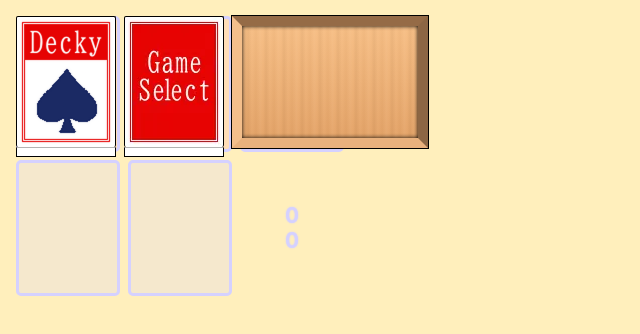
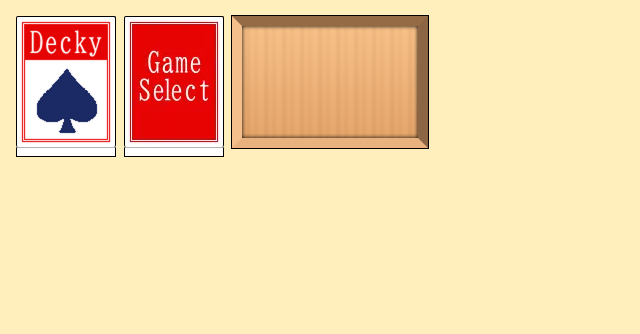
Before and after one commit to KyleBuii/Decky, a React (Vite) app: page / in a window 1280 px wide. Shown: the top 334 px of the page, without its empty margins (0-640 px from the left). Built offline with nearby package versions, Linux system fonts and the light colour scheme.

Commit message:
Changed drag direction to be 3 bits instead of 2 bits - Resetted drag count when dropping a deck

```diff
--- a/src/App.jsx
+++ b/src/App.jsx
@@ -41,12 +41,12 @@ const cards = suits.flatMap(({ suit, color }) =>
             (labelIndex % 5) * (cardSize[0] + cardSpreadGap),
             Math.floor(labelIndex / 5) * (cardSize[1] + cardSpreadGap),
         ],
-        flipped: false,
     }))
 );
 const cardsGameSelect = [
     {
         label: 'Blackjack 21',
+        name: 'blackjack21',
         suit: '&spades;',
         suitsMiddle: suitsMiddle['J'],
         color: 'black',
@@ -58,11 +58,15 @@ const cardsGameSelect = [
             (cardSize[1] + cardSpreadGap),
         ],
         flipped: true,
+        interactive: true,
     }
 ];
 
 const App = () => {
     const [deckOrder, setDeckOrder] = useState([]);
+    const [activeGames, setActiveGames] = useState({
+        blackjack21: false,
+    });
 
     const refDecks = useRef(null);
     const refCurrentDragged = useRef(null);
@@ -92,8 +96,21 @@ const App = () => {
         });
     };
 
-    const updateCurrentDragged = (element) => {
+    const updateDragged = (element) => {
         refCurrentDragged.current = element;
+    };
+
+    const updateDraggedPosition = (x, y) => {
+        refCurrentDragged.current.style.transform = `translate(${x}px, ${y}px)`;
+    };
+
+    const updateGame = (game) => {
+        setActiveGames((prev) => {
+            return {
+                ...prev,
+                [game]: !prev[game]
+            }
+        });
     };
 
     return (
@@ -101,17 +118,20 @@ const App = () => {
             <section className='deck-templates'></section>
             <section ref={refDecks}
                 className='decks'>
-                <Game currentDragged={refCurrentDragged}/>
+                {activeGames.blackjack21
+                    && <Game currentDragged={refCurrentDragged}
+                        updateDraggedPosition={updateDraggedPosition}/>}
                 <Deck number={0}
                     cards={cards}
                     order={deckOrder[0]}
                     updateOrder={updateDeckOrder}
-                    updateCurrentDragged={updateCurrentDragged}/>
+                    updateDragged={updateDragged}/>
                 <Deck number={1}
                     cards={cardsGameSelect}
                     order={deckOrder[1]}
                     updateOrder={updateDeckOrder}
-                    updateCurrentDragged={updateCurrentDragged}
+                    updateDragged={updateDragged}
+                    updateGame={updateGame}
                     cover='game-select'/>
                 <ChipStorage/>
             </section>
--- a/src/Card.jsx
+++ b/src/Card.jsx
@@ -1,6 +1,6 @@
 import { memo, useEffect, useRef } from 'react';
 
-const Card = ({ label, suit, suitsMiddle, color, order, onBringCardToFront, forcedPosition, resetId, flipped, art = '' }) => {
+const Card = ({ label, name, suit, suitsMiddle, color, order, onBringCardToFront, forcedPosition, resetId, flipped, interactive, updateGame = null, art = '' }) => {
     const refCard = useRef(null);
 
     const refMousePosition = useRef([0, 0]); /// Determines click or drag
@@ -23,6 +23,10 @@ const Card = ({ label, suit, suitsMiddle, color, order, onBringCardToFront, forc
 
         const cardInner = event.currentTarget.firstChild;
         cardInner.classList.toggle('card-flipped');
+
+        if (!interactive) return;
+
+        updateGame(name);
     };
 
     const handleMouseUp = (event) => {
--- a/src/CardSlot.jsx
+++ b/src/CardSlot.jsx
@@ -1,32 +1,19 @@
 import { memo, useRef } from 'react';
 
-const CardSlot = ({ name = '', currentDragged = null }) => {
+const CardSlot = ({ currentDragged, updateDraggedPosition, name = '' }) => {
     const refSlot = useRef(null);
 
-    const handleMouseMove = (event) => {
-        if (!currentDragged) return;
+    const handleClick = (event) => {
+        if (!currentDragged.current) return;
 
-        const rectCurrentDragged = currentDragged.current.getBoundingClientRect();
-        const deltaX = event.clientX - rectCurrentDragged.x;
-        const deltaY = event.clientY - rectCurrentDragged.y;
-
-        const refSlot = refSlot.current.getBoundingClientRect();
-        const posX = refSlot.x + deltaX;
-        const posY = refSlot.y + deltaY;
-
-        refDeckPosition.current = [posX, posY];
-        event.currentTarget.style.transform = `translate(${posX}px, ${posY}px)`;
-
-        // if (refIsClick.current && ((Math.abs(deltaX) > 5) || (Math.abs(deltaY) > 5))) {
-        //     refIsDragging.current = true;
-        //     refIsClick.current = false;
-        // };
+        const rectSlot = refSlot.current.getBoundingClientRect();
+        updateDraggedPosition(rectSlot.x, rectSlot.y);
     };
 
     return (
         <section ref={refSlot}
             className='slot'
-            onMouseMove={handleMouseMove}>
+            onClick={handleClick}>
             {(name !== '')
                 ? <span>{name}</span>
                 : <></>}
--- a/src/Deck.jsx
+++ b/src/Deck.jsx
@@ -3,16 +3,27 @@ import { IconContext } from 'react-icons';
 import { IoIosMove } from 'react-icons/io';
 import Card from './Card';
 
+/// [1, 1, 1] = up
+/// [0, 1, 1] = up right
+/// [0, 0, 1] = right
+/// [0, 1, 0] = down right
+/// [0, 0, 0] = down
+/// [1, 0, 1] = down left
+/// [1, 0, 0] = left
+/// [1, 1, 0] = up left
 const mouseDragDirections = {
-    '100110011001': 'shuffle',
-    '011001100110': 'shuffle',
-    '110011001100': 'spread',
-    '001100110011': 'spread',
+    '100001100001100001': 'shuffle',  /// left      -> right
+    '001100001100001100': 'shuffle',  /// right     -> left
+    '111000111000111000': 'spread',   /// up        -> down
+    '000111000111000111': 'spread',   /// down      -> up
+    '011101011101011101': 'collapse', /// up right  -> down left
+    '101011101011101011': 'collapse', /// down left -> up right
 };
 const mouseDragLimit = 40;
+const directionDragLimit = 5;
 const mouseDragCountLimit = 6;
 
-const Deck = ({ number, cards, order, updateOrder, updateCurrentDragged, cover = '' }) => {
+const Deck = ({ number, cards, order, updateOrder, updateDragged, updateGame = null, cover = '' }) => {
     const [mousePosition, setMousePosition] = useState([0, 0]); /// Determines click or drag
     const [deckCards, setDeckCards] = useState(cards);
     const [deckDragStartPosition, setDeckDragStartPosition] = useState([0, 0]);
@@ -37,6 +48,7 @@ const Deck = ({ number, cards, order, updateOrder, updateCurrentDragged, cover =
         refDeckFront.current.style.cursor = 'grab';
         refDeckStart.current.style.visibility = 'hidden';
 
+        refMouseDragCount.current = 0;
         refMouseDragCoords.current.length = 0;
 
         refIsMouseClick.current = false;
@@ -57,7 +69,7 @@ const Deck = ({ number, cards, order, updateOrder, updateCurrentDragged, cover =
             refIsCardsDragging.current = true;
             refIsCardsStored.current = false;
 
-            updateCurrentDragged(refCards.current);
+            updateDragged(refCards.current);
         } else {
             refCards.current.style.visibility = 'hidden';
             refIsCardsStored.current = true;
@@ -111,26 +123,50 @@ const Deck = ({ number, cards, order, updateOrder, updateCurrentDragged, cover =
             const dragCoords = refMouseDragCoords.current;
             const coordsLastEntry = dragCoords[dragCoords.length - 1] || [];
 
-            if (absDeltaX > absDeltaY) {
-                if (deltaX < -mouseDragLimit) {
-                    if ((coordsLastEntry[0] === 1) && (coordsLastEntry[1] === 0)) return;
-                    dragCoords.push([1, 0]);
-                    incrementMouseDragCount();
-                } else if (deltaX > mouseDragLimit) {
-                    if ((coordsLastEntry[0] === 0) && (coordsLastEntry[1] === 1)) return;
-                    dragCoords.push([0, 1]);
-                    incrementMouseDragCount();
-                };
-            } else {
-                if (deltaY < -mouseDragLimit) {
-                    if ((coordsLastEntry[0] === 1) && (coordsLastEntry[1] === 1)) return;
-                    dragCoords.push([1, 1]);
-                    incrementMouseDragCount();
-                } else if (deltaY > mouseDragLimit) {
-                    if ((coordsLastEntry[0] === 0) && (coordsLastEntry[1] === 0)) return;
-                    dragCoords.push([0, 0]);
-                    incrementMouseDragCount();
-                };
+            if ((deltaX < -mouseDragLimit) && (deltaY < -directionDragLimit)) {
+                /// Up Left
+                /// [x < -LIMIT, _] && [x < -LIMIT, y < -LIMIT]
+                if ((coordsLastEntry[0] === 1) && (coordsLastEntry[1] === 1) && (coordsLastEntry[2] === 0)) return;
+                dragCoords.push([1, 1, 0]);
+                incrementMouseDragCount();
+            } else if ((deltaX < -mouseDragLimit) && (deltaY > directionDragLimit)) {
+                /// Down Left
+                /// [x < -LIMIT, _] && [x < -LIMIT, y > LIMIT]
+                if ((coordsLastEntry[0] === 1) && (coordsLastEntry[1] === 0) && (coordsLastEntry[2] === 1)) return;
+                dragCoords.push([1, 0, 1]);
+                incrementMouseDragCount();
+            } else if ((deltaX > mouseDragLimit) && (deltaY < -directionDragLimit)) {
+                /// Up Right
+                /// [x > LIMIT, _] && [x > LIMIT, y < -LIMIT]
+                if ((coordsLastEntry[0] === 0) && (coordsLastEntry[1] === 1) && (coordsLastEntry[2] === 1)) return;
+                dragCoords.push([0, 1, 1]);
+                incrementMouseDragCount();
+            } else if ((deltaX > mouseDragLimit) && (deltaY > directionDragLimit)) {
+                /// Down Right
+                /// [x > LIMIT, _] && [x > LIMIT, y > LIMIT]
+                if ((coordsLastEntry[0] === 0) && (coordsLastEntry[1] === 1) && (coordsLastEntry[2] === 0)) return;
+                dragCoords.push([0, 1, 0]);
+                incrementMouseDragCount();
+            } else if ((deltaX < -mouseDragLimit) && (absDeltaY <= directionDragLimit)) {
+                /// Left [-x, _]
+                if ((coordsLastEntry[0] === 1) && (coordsLastEntry[1] === 0) && (coordsLastEntry[2] === 0)) return;
+                dragCoords.push([1, 0, 0]);
+                incrementMouseDragCount();
+            } else if ((deltaX > mouseDragLimit) && (absDeltaY <= directionDragLimit)) {
+                /// Right [x, _]
+                if ((coordsLastEntry[0] === 0) && (coordsLastEntry[1] === 0) && (coordsLastEntry[2] === 1)) return;
+                dragCoords.push([0, 0, 1]);
+                incrementMouseDragCount();
+            } else if (deltaY < -mouseDragLimit) {
+                /// Up [_, -y]
+                if ((coordsLastEntry[0] === 1) && (coordsLastEntry[1] === 1) && (coordsLastEntry[2] === 1)) return;
+                dragCoords.push([1, 1, 1]);
+                incrementMouseDragCount();
+            } else if (deltaY > mouseDragLimit) {
+                /// Down [_, y]
+                if ((coordsLastEntry[0] === 0) && (coordsLastEntry[1] === 0) && (coordsLastEntry[2] === 0)) return;
+                dragCoords.push([0, 0, 0]);
+                incrementMouseDragCount();
             };
         };
     };
@@ -258,6 +294,7 @@ const Deck = ({ number, cards, order, updateOrder, updateCurrentDragged, cover =
                 </div>
                 {deckCards?.map((c, cn) => {
                     return <Card label={c.label}
+                        name={c?.name}
                         suit={c.suit}
                         suitsMiddle={c.suitsMiddle}
                         color={c.color}
@@ -265,7 +302,9 @@ const Deck = ({ number, cards, order, updateOrder, updateCurrentDragged, cover =
                         onBringCardToFront={() => bringCardToFront(cn)}
                         forcedPosition={c.forcedPosition}
                         resetId={c.resetId}
-                        flipped={c.flipped}
+                        flipped={c?.flipped}
+                        interactive={c?.interactive}
+                        {...(c.interactive) ? { updateGame: updateGame } : {}}
                         key={`deck 1 card ${cn}`}/>
                 })}
             </div>
--- a/src/Game.jsx
+++ b/src/Game.jsx
@@ -1,14 +1,15 @@
 import { memo, useState } from 'react';
 import CardSlot from './CardSlot';
 
-const Game = ({ currentDragged }) => {
+const Game = ({ currentDragged, updateDraggedPosition }) => {
     const [scoreOponent, setScoreOponent] = useState(0);
     const [scorePlayer, setScorePlayer] = useState(0);
 
     return (
         <section className='game black-jack-21'>
-            <CardSlot name='BEGIN'
-                currentDragged={currentDragged}/>
+            <CardSlot currentDragged={currentDragged}
+                updateDraggedPosition={updateDraggedPosition}
+                name='BEGIN'/>
             <CardSlot/>
             <CardSlot/>
             <CardSlot/>
```
